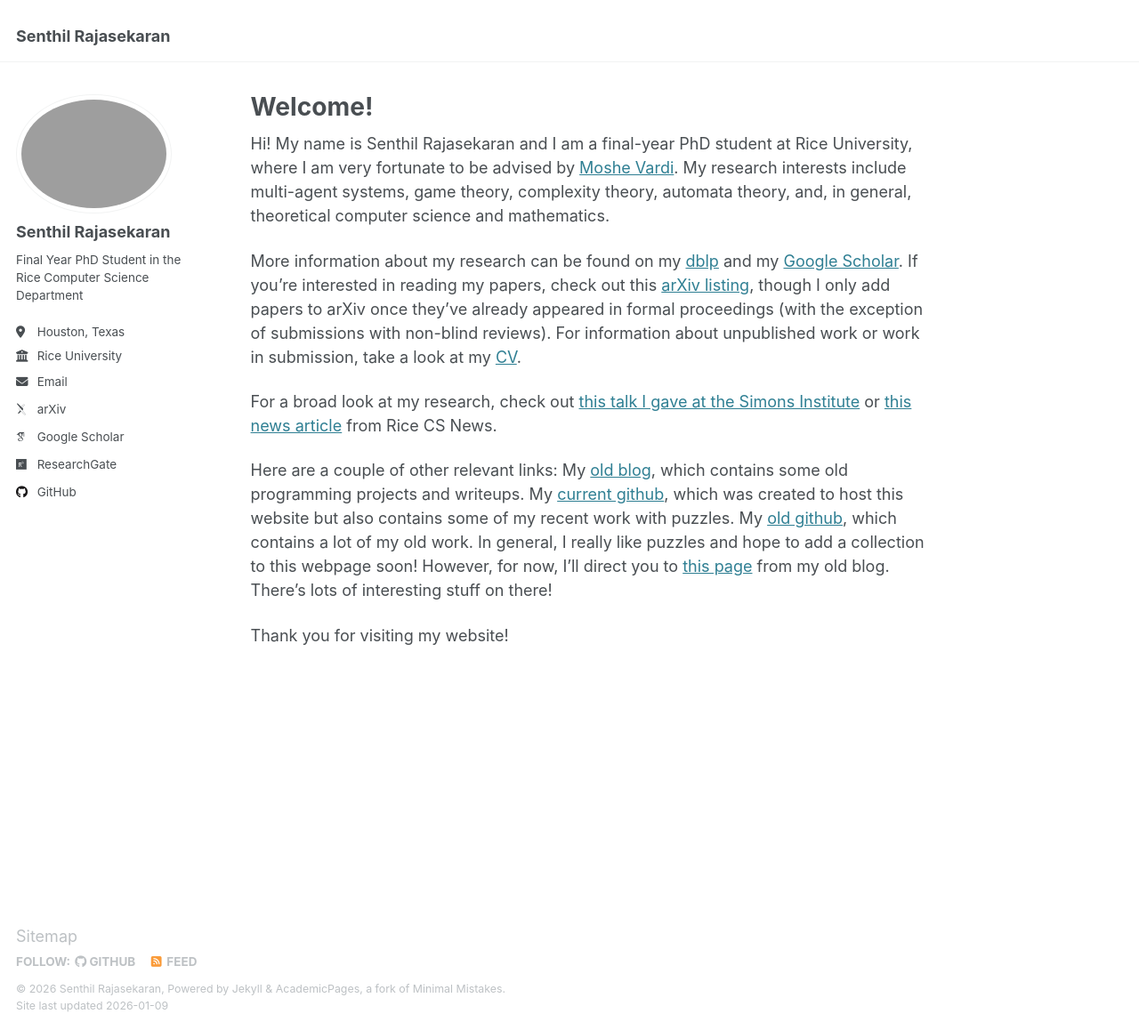
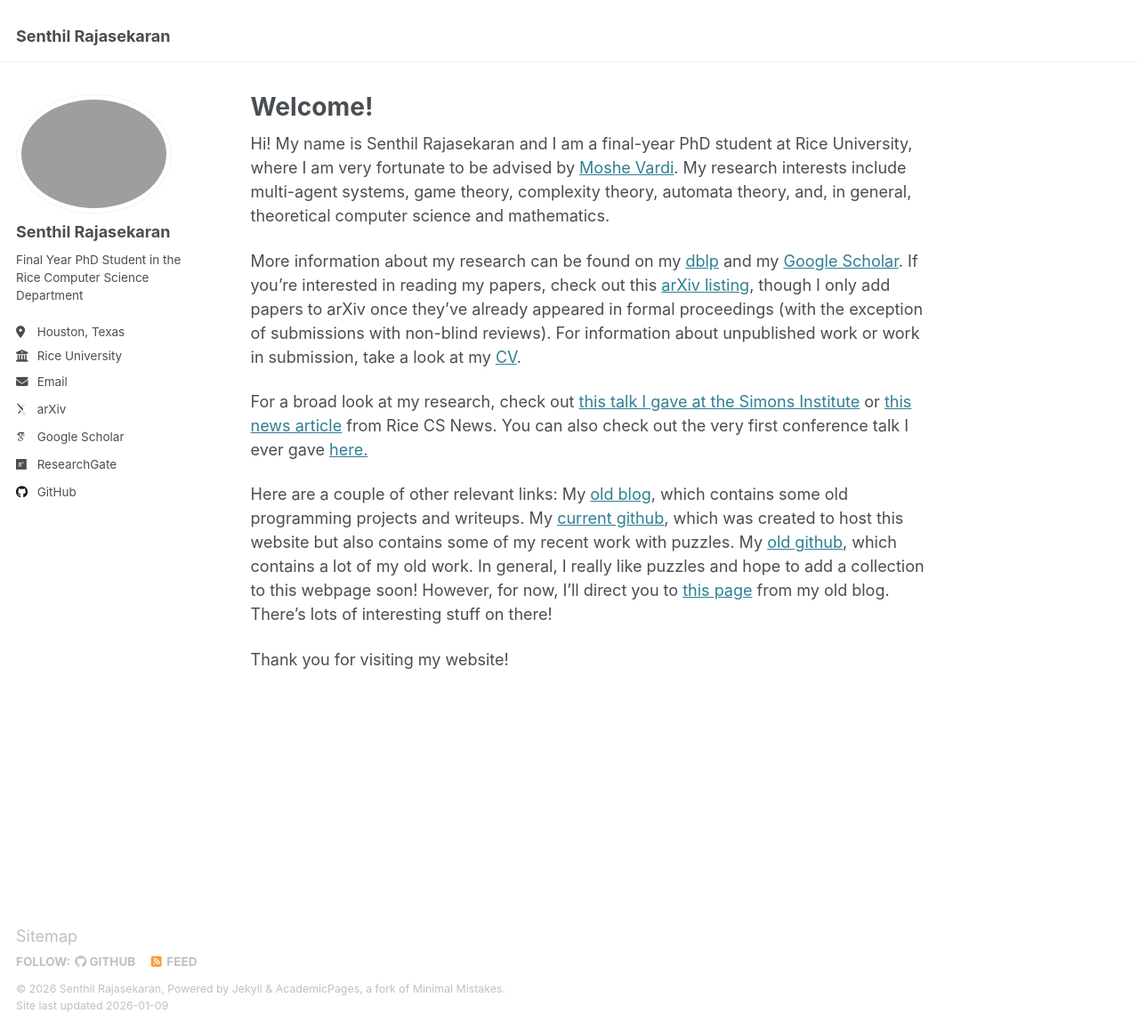
Before and after one commit to senthilrajasekaran/senthilrajasekaran.github.io, a Jekyll site: the page built from _pages/about.md, in a window 1280 px wide and 1158 px high. Shown: the whole window at 89% size. Built offline with Jekyll 4.4.1, drawn with Linux system fonts in a browser that asks for light colours; some web fonts are replaced.

Commit message:
Update about.md
Added underline video

```diff
--- a/_pages/about.md
+++ b/_pages/about.md
@@ -11,7 +11,7 @@
 
 More information about my research can be found on my [dblp](https://dblp.org/pid/283/4411.html){:target="_blank"} and my [Google Scholar](https://scholar.google.com/citations?user=NAz7IBwAAAAJ&hl=en){:target="_blank"}. If you're interested in reading my papers, check out this [arXiv listing](https://arxiv.org/search/cs?query=Rajasekaran%2C+Senthil&searchtype=author&abstracts=show&order=-announced_date_first&size=50){:target="_blank"}, though I only add papers to arXiv once they've already appeared in formal proceedings (with the exception of submissions with non-blind reviews). For information about unpublished work or work in submission, take a look at my [CV](/files/Senthil_Rajasekaran_CV_2025.pdf){:target="_blank"}.
 
-For a broad look at my research, check out [this talk I gave at the Simons Institute](https://www.youtube.com/watch?v=2RBoaPIrvQY){:target="_blank"} or [this news article](https://csweb.rice.edu/news/quantitative-goal-approach-game-theory-problem-could-be-important-building-block){:target="_blank"} from Rice CS News.
+For a broad look at my research, check out [this talk I gave at the Simons Institute](https://www.youtube.com/watch?v=2RBoaPIrvQY){:target="_blank"} or [this news article](https://csweb.rice.edu/news/quantitative-goal-approach-game-theory-problem-could-be-important-building-block){:target="_blank"} from Rice CS News. You can also check out the very first conference talk I ever gave [here.](https://underline.io/lecture/15415-nash-equilibria-in-finite-horizon-multiagent-concurrent-games){:target="_blank"}
 
 Here are a couple of other relevant links:
 My [old blog](https://bogobogosort.wordpress.com){:target="_blank"}, which contains some old programming projects and writeups.
```
